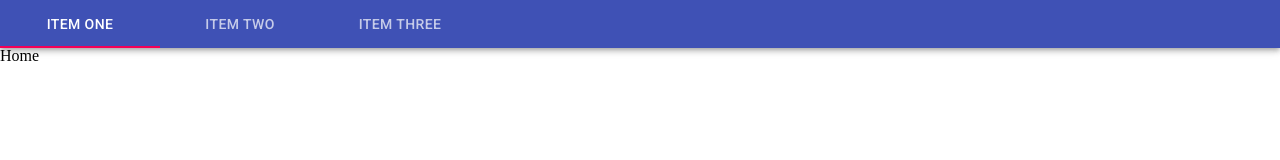
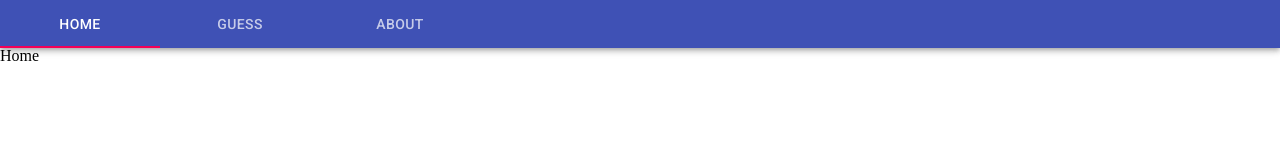
Before and after one commit to SirPotatoIV/babyGamble, a React (Create React App) app: page / in a window 1280 px wide. Shown: the top 160 px of the page. Built offline with nearby package versions, Linux system fonts and the light colour scheme.

Commit message:
Corrected Tabs for navbar. Followed navbar example from material-ui more closely.

```diff
--- a/src/components/Navbar/Navbar.js
+++ b/src/components/Navbar/Navbar.js
@@ -1,4 +1,4 @@
-import React from 'react';
+import React, { useState } from 'react';
 import { makeStyles } from '@material-ui/core/styles';
 import AppBar from '@material-ui/core/AppBar';
 import Tabs from '@material-ui/core/Tabs';
@@ -18,9 +18,13 @@ const useStyles = makeStyles((theme) => ({
   },
 }));
 
+function LinkTab(props) {
+  return <Tab component="a" {...props} />;
+}
+
 export default function Navbar() {
   const classes = useStyles();
-  const [value, setValue] = React.useState(0);
+  const [value, setValue] = useState(0);
 
   const handleChange = (event, newValue) => {
     setValue(newValue);
@@ -29,14 +33,10 @@ export default function Navbar() {
   return (
     <div className={classes.root}>
       <AppBar position="static">
-        <Tabs
-          value={value}
-          onChange={handleChange}
-          aria-label="simple tabs example"
-        >
-          <Tab label="Item One" {...a11yProps(0)} />
-          <Tab label="Item Two" {...a11yProps(1)} />
-          <Tab label="Item Three" {...a11yProps(2)} />
+        <Tabs value={value} onChange={handleChange} aria-label="navbar">
+          <LinkTab label="Home" href="/" {...a11yProps(0)} />
+          <LinkTab label="Guess" href="/guess" {...a11yProps(1)} />
+          <LinkTab label="About" href="/about" {...a11yProps(2)} />
         </Tabs>
       </AppBar>
     </div>
```
Also changed, not shown: 1 other file (tests, documents, lock files or other folders).
